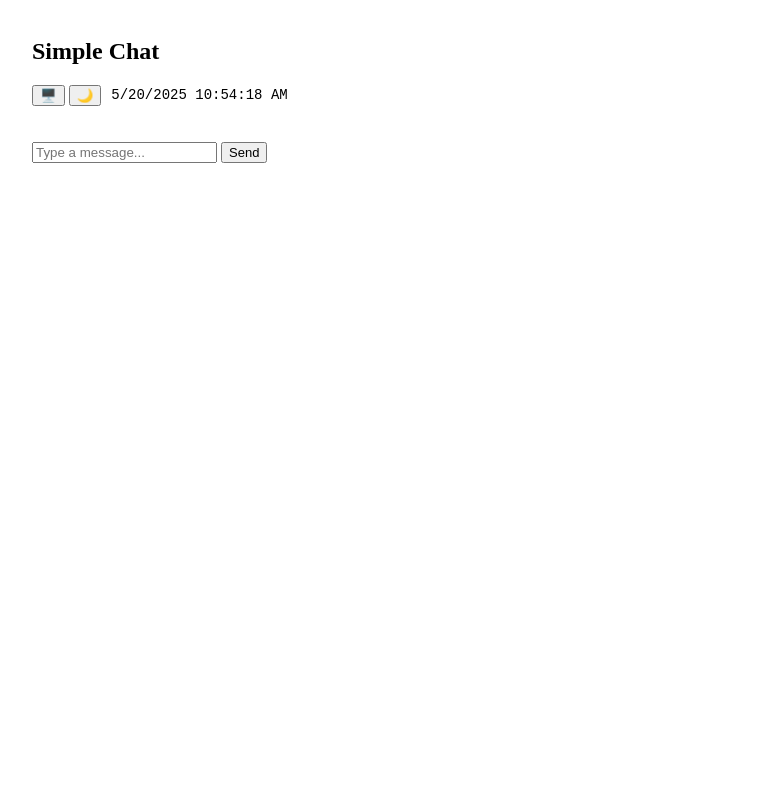
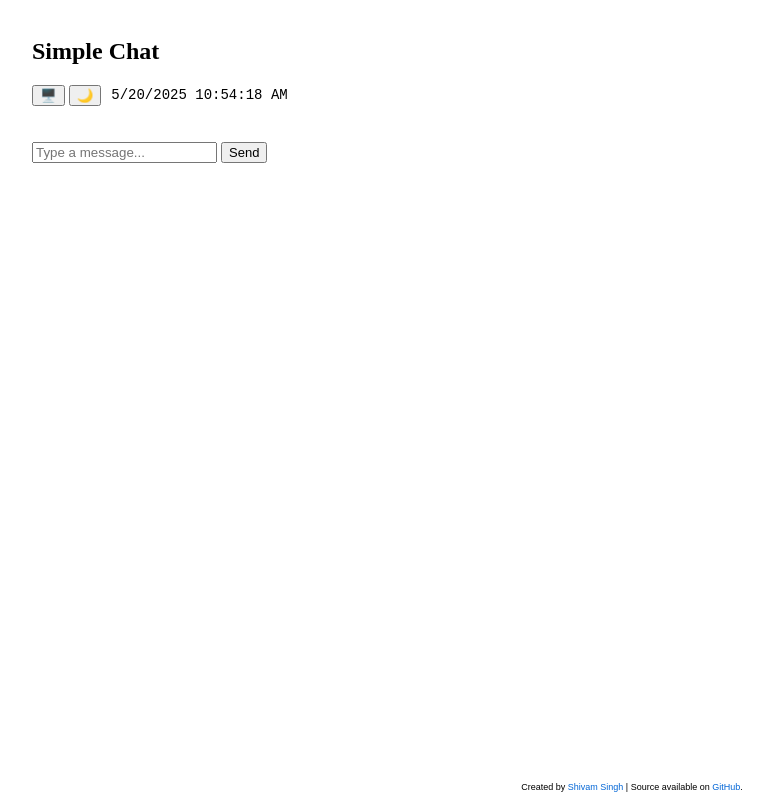
Before and after one commit to sinzn/MyChatApp, a website: page public/index.html in a window 1280 px wide. Shown: the whole page, without its empty margins (8-781 px from the left). Drawn offline with nearby package versions, Linux system fonts and the light colour scheme; no server answers.

Commit message:
Update index.html

```diff
--- a/public/index.html
+++ b/public/index.html
@@ -120,5 +120,12 @@
       }
     });
   </script>
+   <footer
+        style="position: fixed; bottom: 0; left: 50%; transform: translateX(-50%); padding: 8px 16px; font-family: Arial, sans-serif; font-size: 09px; z-index: 1000;">
+        Created by <a href="http://www.sinzn.fun/" style="text-decoration: none; color: #0366d6;"> Shivam Singh </a> |
+        Source available on
+        <a href="https://github.com/sinzn/MyChatApp/
+" target="_blank" style="text-decoration: none; color: #0366d6;">GitHub</a>.
+    </footer>
 </body>
 </html>
```
